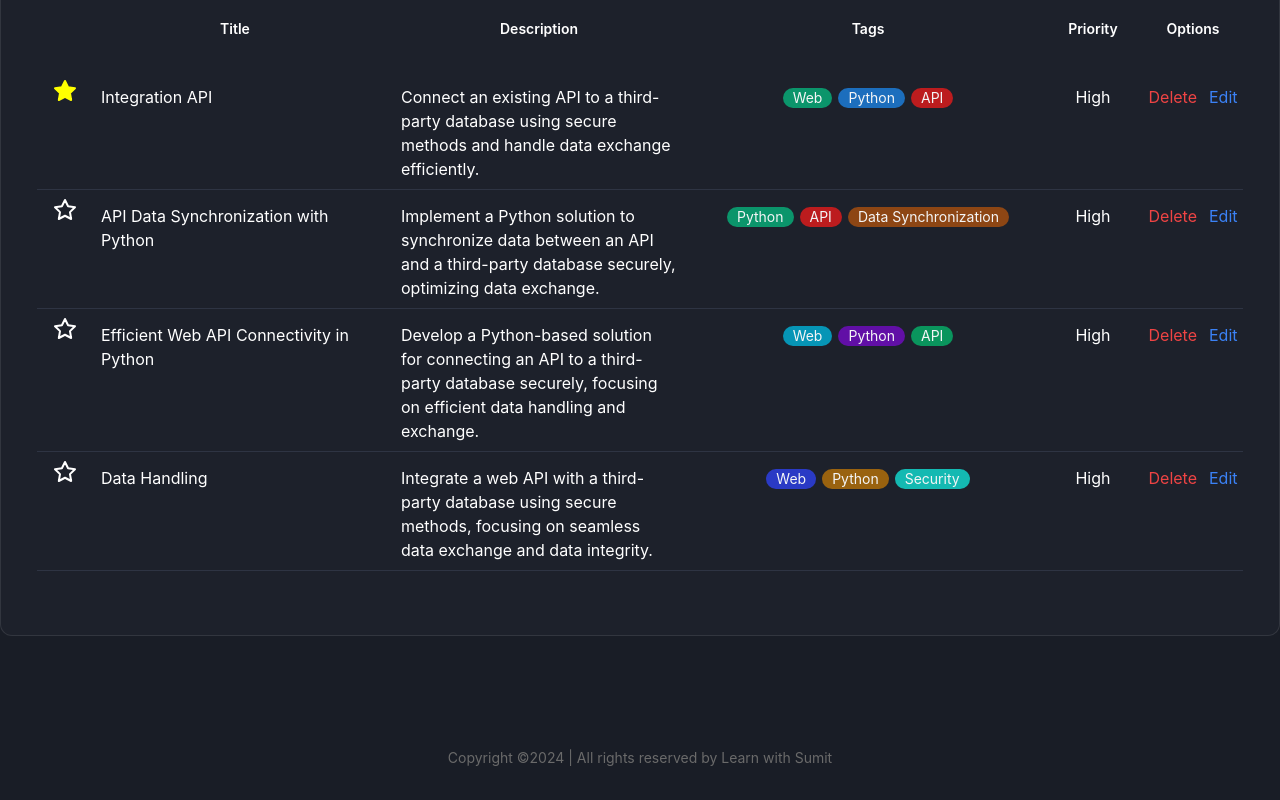
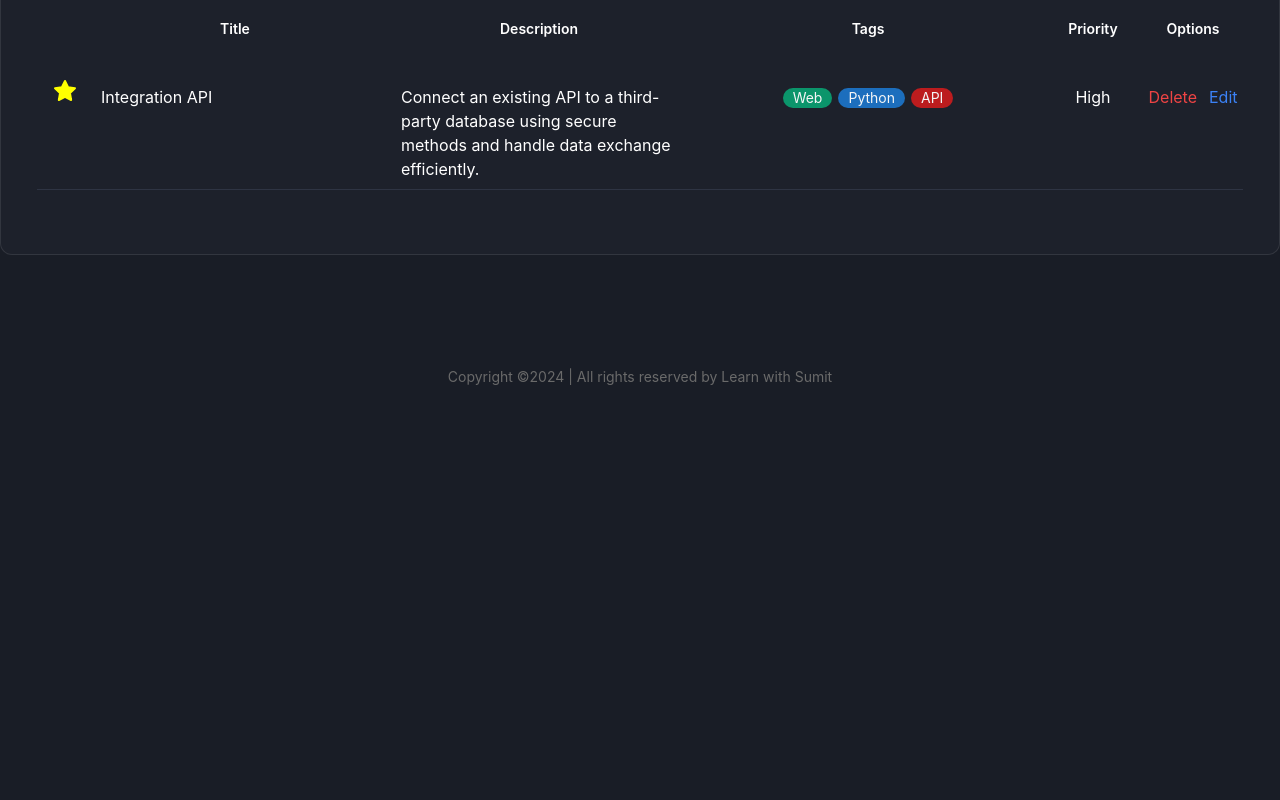
Before and after one commit to Riddhi73/Task-Manager, a React (Vite) app: page / in a window 1280 px wide. Shown: the part 794-1594 px from the top of the page. After the commit the page ends 1213 px from the top, so only its background shows below. Built offline with nearby package versions, Linux system fonts and the light colour scheme.

Commit message:
Define task state structure

```diff
--- a/src/task/TaskBoard.jsx
+++ b/src/task/TaskBoard.jsx
@@ -1,8 +1,19 @@
+import { useState } from "react";
 import SearchTask from "./SearchTask";
 import TaskActions from "./TaskActions";
 import TaskList from "./TaskList";
 
 export default function TaskBoard() {
+  const defaultTask = {
+    id: crypto.randomUUID(),
+    title: "Learn React",
+    description: "Learn React within 3 week",
+    tag: ["web", "react", "API"],
+    priority: "High",
+    isFavourite: true,
+  };
+  const [tasks, setTasks] = useState([defaultTask]);
+
   return (
     <section className="mb-20" id="tasks">
       <div className="container">
@@ -11,7 +22,7 @@ export default function TaskBoard() {
         </div>
         <div className="rounded-xl border border-[rgba(206,206,206,0.12)] bg-[#1D212B] px-6 py-8 md:px-9 md:py-16">
           <TaskActions />
-          <TaskList />
+          <TaskList tasks={tasks} />
         </div>
       </div>
     </section>
--- a/src/task/TaskList.jsx
+++ b/src/task/TaskList.jsx
@@ -1,4 +1,4 @@
-export default function TaskList() {
+export default function TaskList({ tasks }) {
   return (
     <div className="overflow-auto">
       <table className="table-fixed overflow-auto xl:w-full">
@@ -80,163 +80,6 @@ export default function TaskList() {
               </div>
             </td>
           </tr>
-          <tr className="border-b border-[#2E3443] [&>td]:align-baseline [&>td]:px-4 [&>td]:py-2">
-            <td>
-              <svg
-                xmlns="http://www.w3.org/2000/svg"
-                className="icon icon-tabler icon-tabler-star"
-                width="24"
-                height="24"
-                viewBox="0 0 24 24"
-                stroke-width="2"
-                stroke="currentColor"
-                fill="none"
-                stroke-linecap="round"
-                stroke-linejoin="round"
-              >
-                <path stroke="none" d="M0 0h24v24H0z" fill="none" />
-                <path d="M12 17.75l-6.172 3.245l1.179 -6.873l-5 -4.867l6.9 -1l3.086 -6.253l3.086 6.253l6.9 1l-5 4.867l1.179 6.873z" />
-              </svg>
-            </td>
-            <td>API Data Synchronization with Python</td>
-            <td>
-              <div>
-                Implement a Python solution to synchronize data between an API
-                and a third-party database securely, optimizing data exchange.
-              </div>
-            </td>
-            <td>
-              <ul className="flex justify-center gap-1.5 flex-wrap">
-                <li>
-                  <span className="inline-block h-5 whitespace-nowrap rounded-[45px] bg-[#00D991A1] px-2.5 text-sm capitalize text-[#F4F5F6]">
-                    Python
-                  </span>
-                </li>
-                <li>
-                  <span className="inline-block h-5 whitespace-nowrap rounded-[45px] bg-[#FE1A1AB5] px-2.5 text-sm capitalize text-[#F4F5F6]">
-                    API
-                  </span>
-                </li>
-                <li>
-                  <span className="inline-block h-5 whitespace-nowrap rounded-[45px] bg-[#BD560BB2] px-2.5 text-sm capitalize text-[#F4F5F6]">
-                    Data Synchronization
-                  </span>
-                </li>
-              </ul>
-            </td>
-            <td className="text-center">High</td>
-            <td>
-              <div className="flex items-center justify-center space-x-3">
-                <button className="text-red-500">Delete</button>
-                <button className="text-blue-500">Edit</button>
-              </div>
-            </td>
-          </tr>
-          <tr className="border-b border-[#2E3443] [&>td]:align-baseline [&>td]:px-4 [&>td]:py-2">
-            <td>
-              <svg
-                xmlns="http://www.w3.org/2000/svg"
-                className="icon icon-tabler icon-tabler-star"
-                width="24"
-                height="24"
-                viewBox="0 0 24 24"
-                stroke-width="2"
-                stroke="currentColor"
-                fill="none"
-                stroke-linecap="round"
-                stroke-linejoin="round"
-              >
-                <path stroke="none" d="M0 0h24v24H0z" fill="none" />
-                <path d="M12 17.75l-6.172 3.245l1.179 -6.873l-5 -4.867l6.9 -1l3.086 -6.253l3.086 6.253l6.9 1l-5 4.867l1.179 6.873z" />
-              </svg>
-            </td>
-            <td>Efficient Web API Connectivity in Python</td>
-            <td>
-              <div>
-                Develop a Python-based solution for connecting an API to a
-                third-party database securely, focusing on efficient data
-                handling and exchange.
-              </div>
-            </td>
-            <td>
-              <ul className="flex justify-center gap-1.5 flex-wrap">
-                <li>
-                  <span className="inline-block h-5 whitespace-nowrap rounded-[45px] bg-[#00B2D9CC] px-2.5 text-sm capitalize text-[#F4F5F6]">
-                    Web
-                  </span>
-                </li>
-                <li>
-                  <span className="inline-block h-5 whitespace-nowrap rounded-[45px] bg-[#8407E6A8] px-2.5 text-sm capitalize text-[#F4F5F6]">
-                    Python
-                  </span>
-                </li>
-                <li>
-                  <span className="inline-block h-5 whitespace-nowrap rounded-[45px] bg-[#07AC67D6] px-2.5 text-sm capitalize text-[#F4F5F6]">
-                    API
-                  </span>
-                </li>
-              </ul>
-            </td>
-            <td className="text-center">High</td>
-            <td>
-              <div className="flex items-center justify-center space-x-3">
-                <button className="text-red-500">Delete</button>
-                <button className="text-blue-500">Edit</button>
-              </div>
-            </td>
-          </tr>
-          <tr className="border-b border-[#2E3443] [&>td]:align-baseline [&>td]:px-4 [&>td]:py-2">
-            <td>
-              <svg
-                xmlns="http://www.w3.org/2000/svg"
-                className="icon icon-tabler icon-tabler-star"
-                width="24"
-                height="24"
-                viewBox="0 0 24 24"
-                stroke-width="2"
-                stroke="currentColor"
-                fill="none"
-                stroke-linecap="round"
-                stroke-linejoin="round"
-              >
-                <path stroke="none" d="M0 0h24v24H0z" fill="none" />
-                <path d="M12 17.75l-6.172 3.245l1.179 -6.873l-5 -4.867l6.9 -1l3.086 -6.253l3.086 6.253l6.9 1l-5 4.867l1.179 6.873z" />
-              </svg>
-            </td>
-            <td>Data Handling</td>
-            <td>
-              <div>
-                Integrate a web API with a third-party database using secure
-                methods, focusing on seamless data exchange and data integrity.
-              </div>
-            </td>
-            <td>
-              <ul className="flex justify-center gap-1.5 flex-wrap">
-                <li>
-                  <span className="inline-block h-5 whitespace-nowrap rounded-[45px] bg-[#2F43F8BF] px-2.5 text-sm capitalize text-[#F4F5F6]">
-                    Web
-                  </span>
-                </li>
-                <li>
-                  <span className="inline-block h-5 whitespace-nowrap rounded-[45px] bg-[#AE6D0BDB] px-2.5 text-sm capitalize text-[#F4F5F6]">
-                    Python
-                  </span>
-                </li>
-                <li>
-                  <span className="inline-block h-5 whitespace-nowrap rounded-[45px] bg-[#10FBEDB2] px-2.5 text-sm capitalize text-[#F4F5F6]">
-                    Security
-                  </span>
-                </li>
-              </ul>
-            </td>
-            <td className="text-center">High</td>
-            <td>
-              <div className="flex items-center justify-center space-x-3">
-                <button className="text-red-500">Delete</button>
-                <button className="text-blue-500">Edit</button>
-              </div>
-            </td>
-          </tr>
         </tbody>
       </table>
     </div>
```
